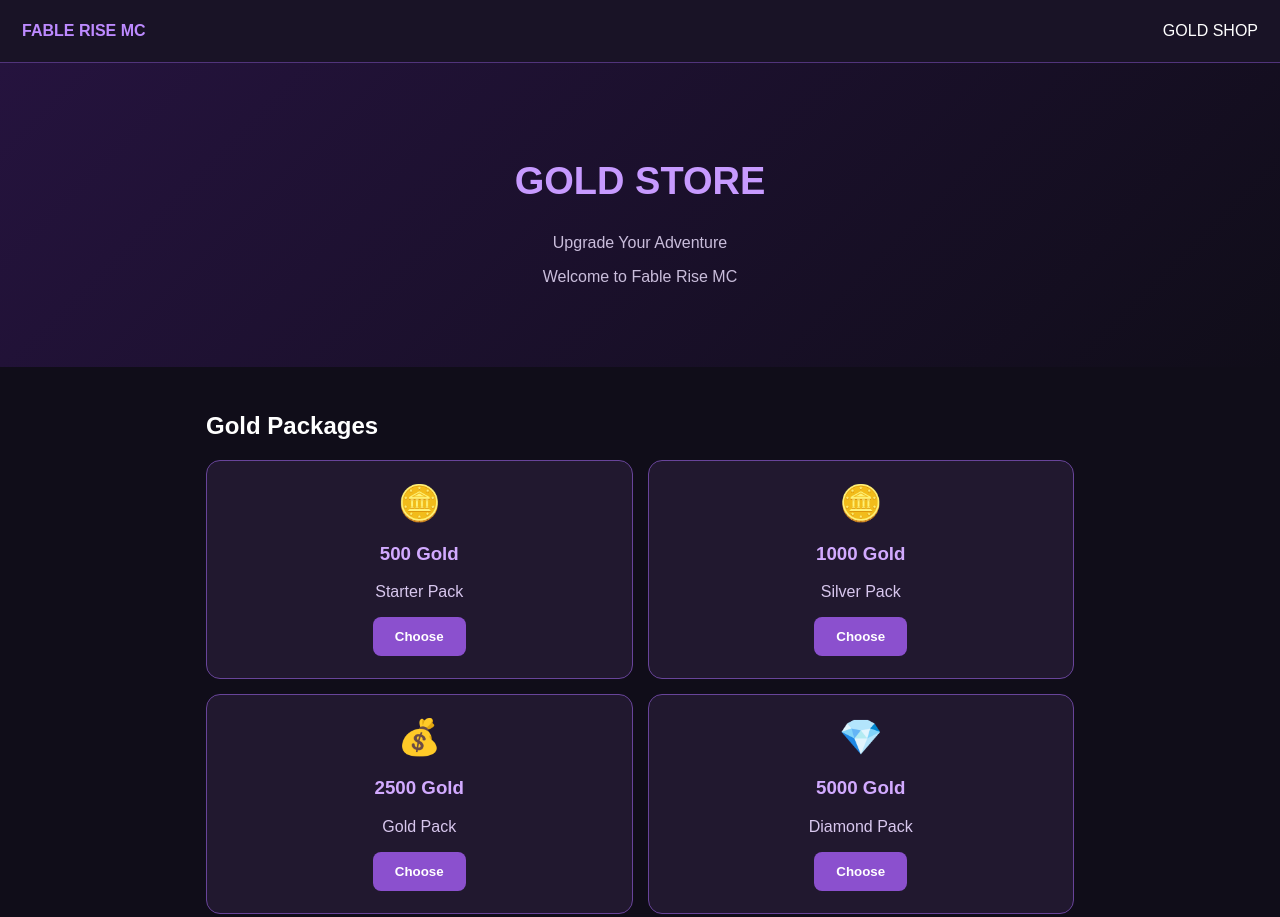
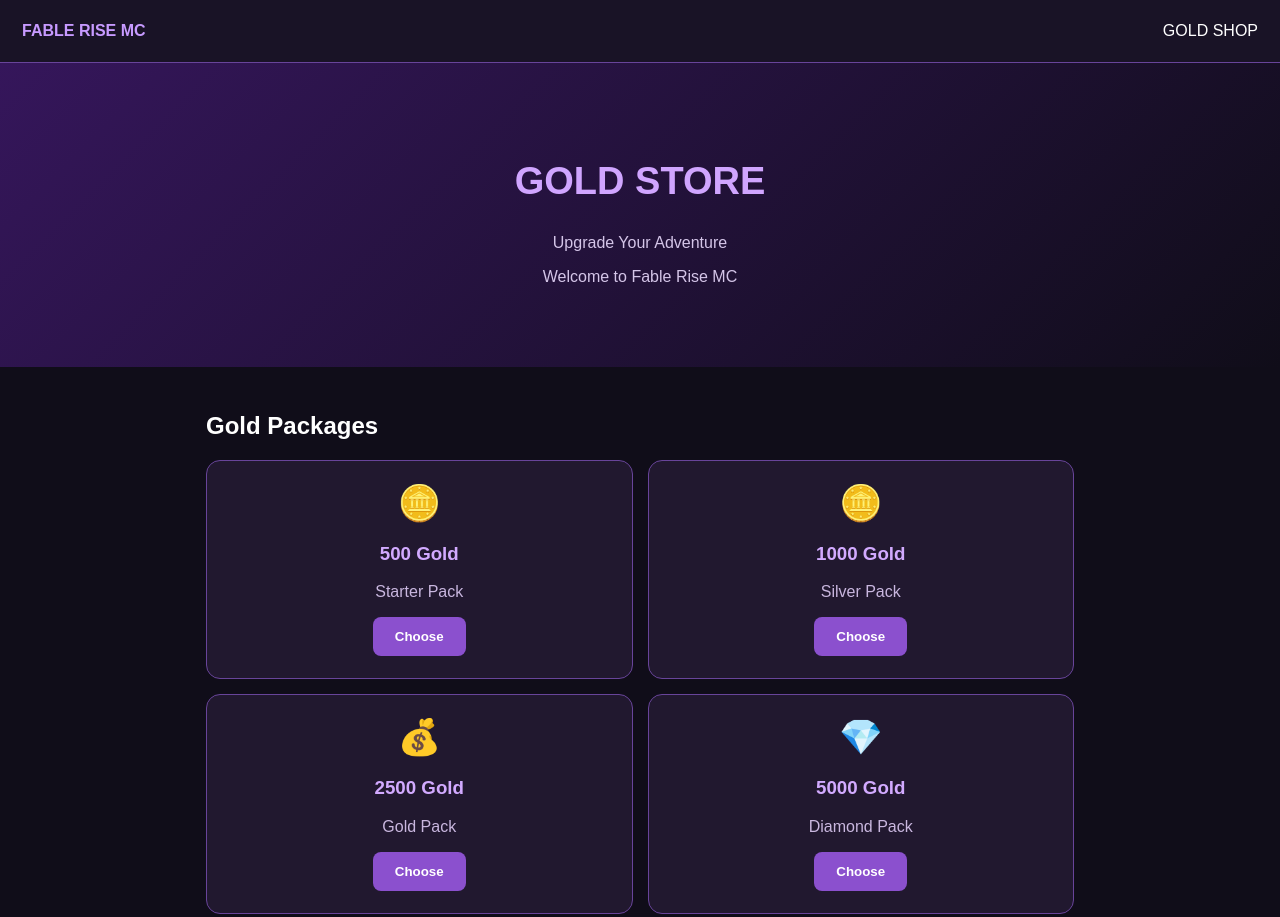
Before and after one commit to primoband8999/Fabe-rise-mc-gold-shop, a plain HTML site: page Index.html in a window 1280 px wide. Shown: the top 917 px of the page. Drawn offline with Linux system fonts and the light colour scheme.

Commit message:
Index.html

```diff
--- a/Index.html
+++ b/Index.html
@@ -5,61 +5,61 @@
 <meta name="viewport" content="width=device-width, initial-scale=1.0">
 <title>Fable Rise MC | Gold Shop</title>
 <style>
-* { box-sizing: border-box; }
-body {
-  margin: 0;
-  font-family: Arial, sans-serif;
-  background: #100d19;
-  color: white;
+*{box-sizing:border-box}
+body{
+margin:0;
+font-family:Arial,sans-serif;
+background:#100d19;
+color:white;
 }
-header {
-  padding: 22px;
-  background: #191326;
-  display: flex;
-  justify-content: space-between;
-  align-items: center;
-  border-bottom: 1px solid #51347b;
+header{
+padding:22px;
+background:#191326;
+display:flex;
+justify-content:space-between;
+align-items:center;
+border-bottom:1px solid #68449a;
 }
-.logo { color: #bd8aff; font-weight: bold; }
-.hero {
-  text-align: center;
-  padding: 65px 15px;
-  background: linear-gradient(135deg,#25133e,#100d19);
+.logo{color:#c79aff;font-weight:bold}
+.hero{
+text-align:center;
+padding:65px 15px;
+background:linear-gradient(135deg,#35165b,#100d19);
 }
-.hero h1 {
-  font-size: 38px;
-  color: #c79aff;
+.hero h1{font-size:38px;color:#d0a5ff}
+.hero p{color:#d4c5e8}
+.container{
+padding:25px 16px;
+max-width:900px;
+margin:auto;
 }
-.hero p { color: #c9bddb; }
-.container { padding: 25px 16px; max-width: 900px; margin: auto; }
-.packages {
-  display: grid;
-  grid-template-columns: repeat(2,1fr);
-  gap: 15px;
+.packages{
+display:grid;
+grid-template-columns:repeat(2,1fr);
+gap:15px;
 }
-.package {
-  background: #21182f;
-  border: 1px solid #68449a;
-  border-radius: 14px;
-  padding: 22px 10px;
-  text-align: center;
+.package{
+background:#21182f;
+border:1px solid #68449a;
+border-radius:14px;
+padding:22px 10px;
+text-align:center;
 }
-.coin { font-size: 35px; }
-.package h3 { color: #d2aaff; }
-.price { color: #d8c7ee; }
-button {
-  background: #8b50ce;
-  color: white;
-  border: 0;
-  padding: 12px 22px;
-  border-radius: 8px;
-  font-weight: bold;
-  cursor: pointer;
+.coin{font-size:35px}
+.package h3{color:#d2aaff}
+.price{color:#c9b7df}
+button{
+background:#8b50ce;
+color:white;
+border:0;
+padding:12px 22px;
+border-radius:8px;
+font-weight:bold;
 }
-footer {
-  text-align: center;
-  padding: 25px;
-  color: #9385a7;
+footer{
+text-align:center;
+padding:25px;
+color:#9385a7;
 }
 </style>
 </head>
```
Lines whose indentation alone changed are shown as unchanged.
